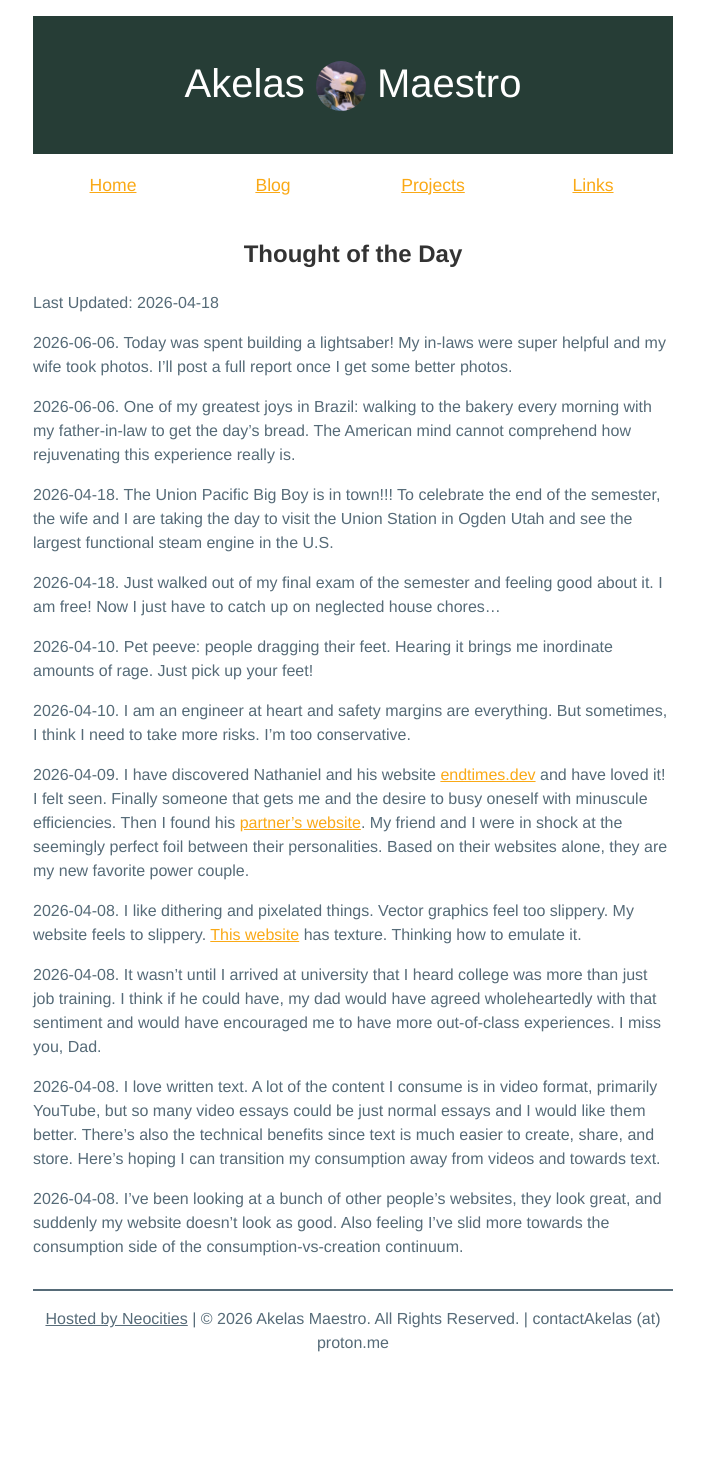
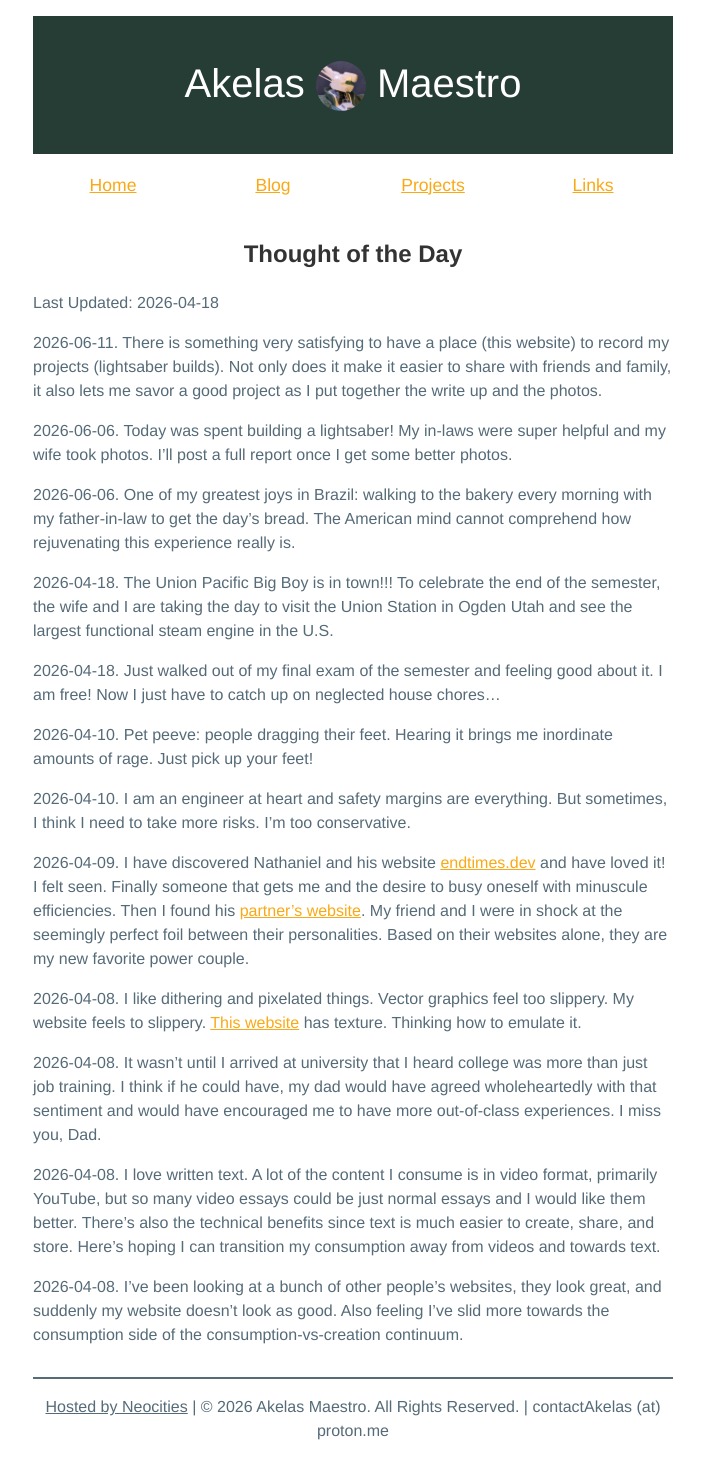
Before and after one commit to AkelasMaestro/Neocities, a Jekyll site: the page built from _posts/2026-04-08-daily-blog.md, in a window 1280 px wide. Shown: the whole page, without its empty margins (287-991 px from the left). Built offline with Jekyll 4.4.1, drawn with Linux system fonts in a browser that asks for light colours; before the commit the page ends 1387 px from its top, so only the background shows below that.

Commit message:
Update daily-thought

```diff
--- a/_posts/2026-04-08-daily-blog.md
+++ b/_posts/2026-04-08-daily-blog.md
@@ -6,6 +6,8 @@ date: 2026-04-18
 tags:
   - Website-Ideas
 ---
+2026-06-11. There is something very satisfying to have a place (this website) to record my projects (lightsaber builds). Not only does it make it easier to share with friends and family, it also lets me savor a good project as I put together the write up and the photos.
+
 2026-06-06. Today was spent building a lightsaber! My in-laws were super helpful and my wife took photos. I'll post a full report once I get some better photos.
 
 2026-06-06. One of my greatest joys in Brazil: walking to the bakery every morning with my father-in-law to get the day's bread. The American mind cannot comprehend how rejuvenating this experience really is.
```
